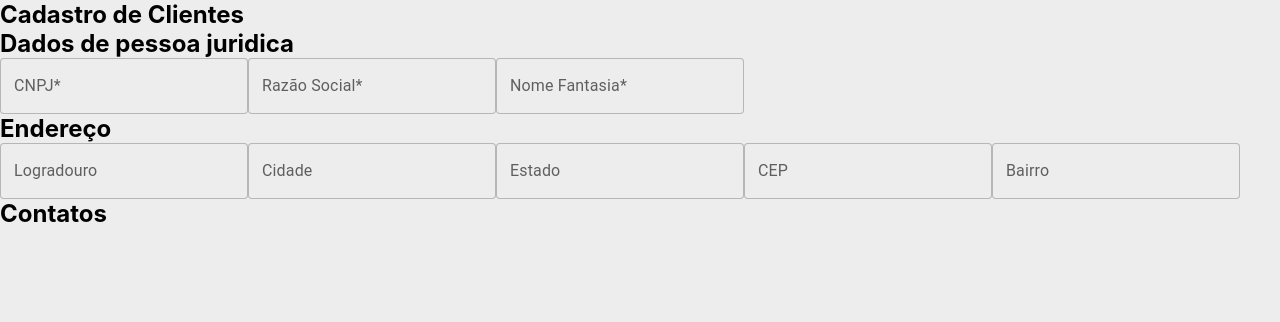
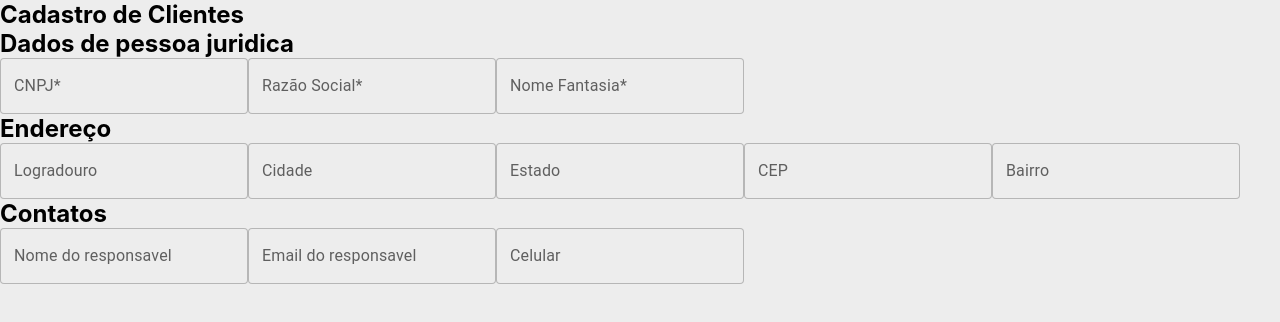
Before and after one commit to joaolrocha/fas-front, a React (Create React App) app: page /registerclient in a window 1280 px wide. Shown: the top 322 px of the page. Built offline with nearby package versions, Linux system fonts and the light colour scheme.

Commit message:
feat: finish the fields of forms

```diff
--- a/src/components/FormClient/FormClient.tsx
+++ b/src/components/FormClient/FormClient.tsx
@@ -65,7 +65,18 @@ const FormClient = () => {
             </div>
 
             <div className='form-client-container-body-contacts-inputs'>
-
+              <TextField
+                id="outlined-basic"
+                label="Nome do responsavel"
+                variant="outlined" />
+              <TextField
+                id="outlined-basic"
+                label="Email do responsavel"
+                variant="outlined" />
+              <TextField
+                id="outlined-basic"
+                label="Celular"
+                variant="outlined" />
             </div>
           </div>
         </div>
```
